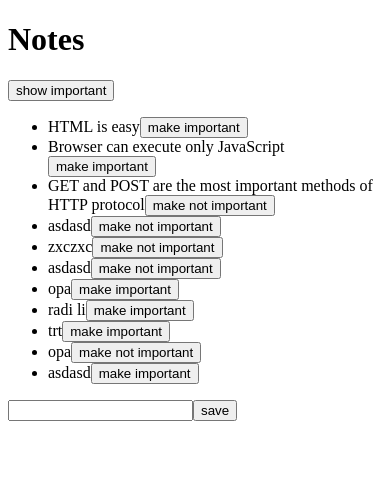
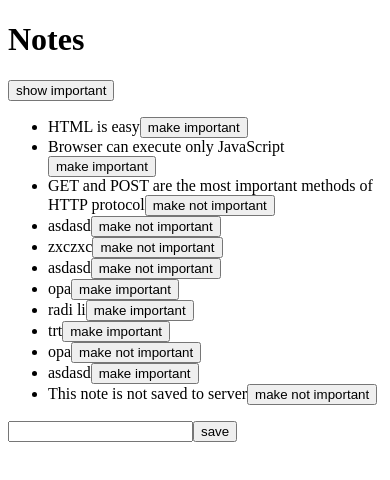
Before and after one commit to milosdjakovic/fullstackopen-submissions, a React (Vite) app in the folder part-2/notes/: page / in a window 390 px wide. Shown: the top 480 px of the page. Built offline with nearby package versions, Linux system fonts and the light colour scheme; data requests are answered from the project's data file.

Commit message:
Complete Exercise 2.12: The Phonebook step 7

```diff
--- a/part-2/notes/src/App.jsx
+++ b/part-2/notes/src/App.jsx
@@ -24,6 +24,12 @@
       .update(id, changedNote)
       .then(returnedNote => {
         setNotes(notes.map(note => note.id === id ? returnedNote : note))
+      })
+      .catch(error => {
+        alert(
+          `the note '${note.content}' was already deleted from server`
+        )
+        setNotes(notes.filter(n => n.id !== id))
       })
   }
 
--- a/part-2/notes/src/services/notes.js
+++ b/part-2/notes/src/services/notes.js
@@ -3,7 +3,12 @@
 
 const getAll = () => {
 	const request = axios.get(baseUrl);
-	return request.then((response) => response.data);
+	const nonExisting = {
+		id: 10000,
+		content: "This note is not saved to server",
+		important: true,
+	};
+	return request.then((response) => response.data.concat(nonExisting));
 };
 
 const create = (newObject) => {
```
Also changed, not shown: 1 other file (tests, documents, lock files or other folders).
